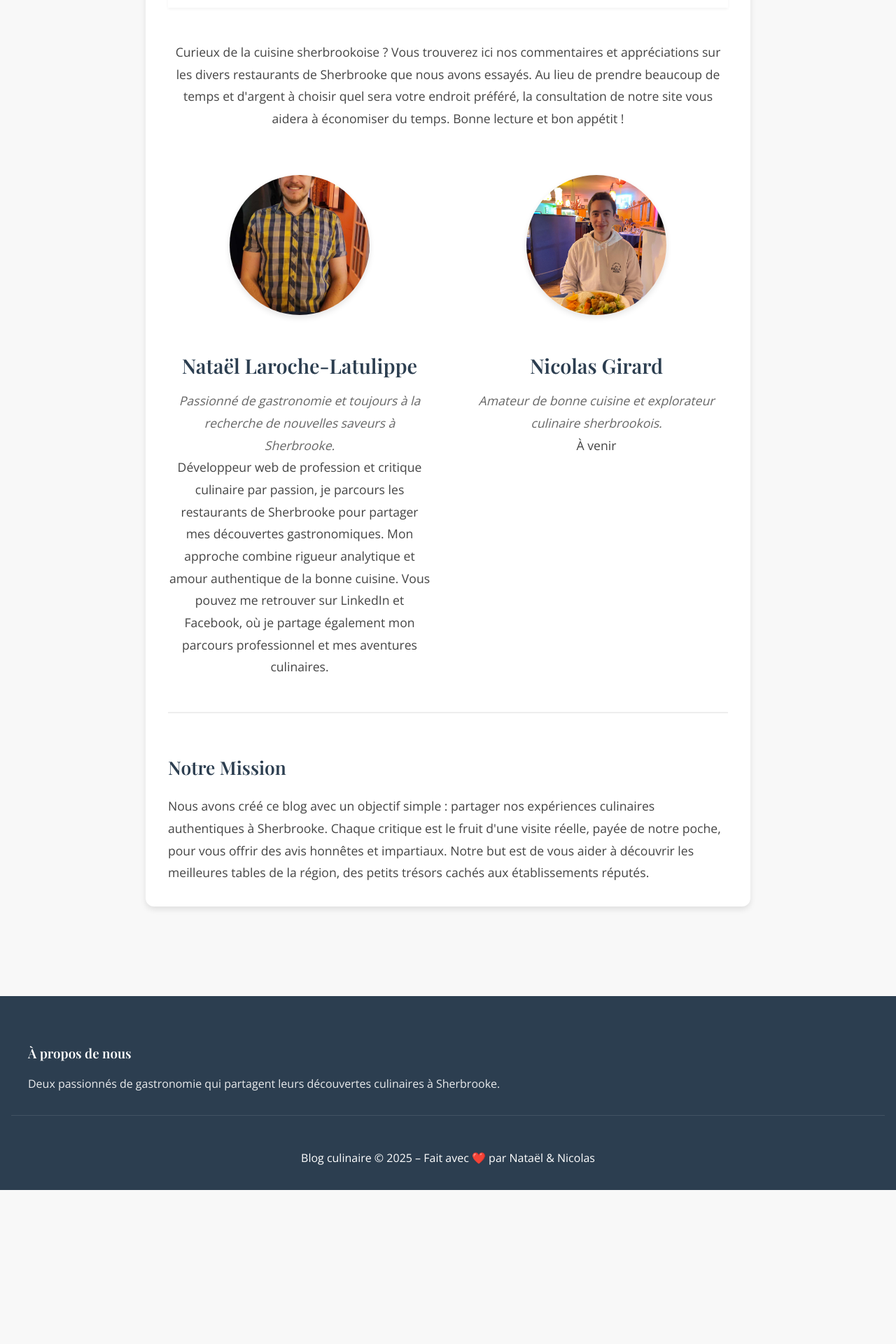
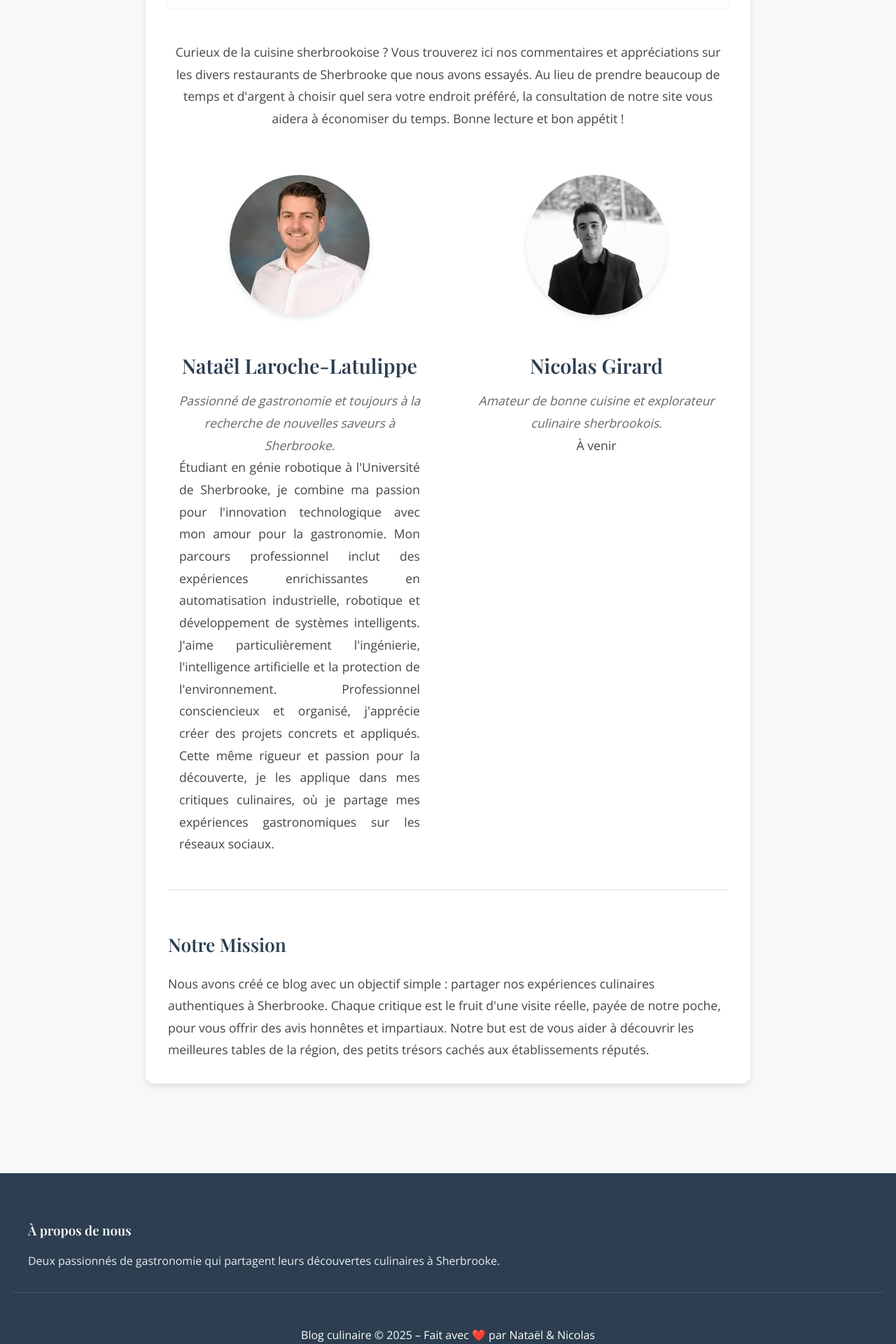
Before and after one commit to Natael21/blog-culinaire, a Jekyll site: the page built from about.html, in a window 1280 px wide. Shown: the part 783-2703 px from the top of the page at 70% size. Built offline with Jekyll 4.4.1, drawn with Linux system fonts in a browser that asks for light colours; a script that is not in the unit is left out; before the commit the page ends 2483 px from its top, so only the background shows below that.

Commit message:
a propos bio

```diff
--- a/about.html
+++ b/about.html
@@ -21,18 +21,18 @@
   <div class="team-grid">
     <div class="team-member">
       <div class="member-photo">
-        <img src="/images/Lotus blanc_natael.jpg" alt="Nataël Laroche-Latulippe">
+        <img src="/images/natael_profil.jpg" alt="Nataël Laroche-Latulippe">
       </div>
       <h2>Nataël Laroche-Latulippe</h2>
       <p class="member-intro">Passionné de gastronomie et toujours à la recherche de nouvelles saveurs à Sherbrooke.</p>
       <p class="member-bio">
-        Développeur web de profession et critique culinaire par passion, je parcours les restaurants de Sherbrooke pour partager mes découvertes gastronomiques. Mon approche combine rigueur analytique et amour authentique de la bonne cuisine. Vous pouvez me retrouver sur LinkedIn et Facebook, où je partage également mon parcours professionnel et mes aventures culinaires.
+        Étudiant en génie robotique à l'Université de Sherbrooke, je combine ma passion pour l'innovation technologique avec mon amour pour la gastronomie. Mon parcours professionnel inclut des expériences enrichissantes en automatisation industrielle, robotique et développement de systèmes intelligents. J'aime particulièrement l'ingénierie, l'intelligence artificielle et la protection de l'environnement. Professionnel consciencieux et organisé, j'apprécie créer des projets concrets et appliqués. Cette même rigueur et passion pour la découverte, je les applique dans mes critiques culinaires, où je partage mes expériences gastronomiques sur les réseaux sociaux.
       </p>
     </div>
 
     <div class="team-member">
       <div class="member-photo">
-        <img src="/images/Lotus blanc_nicolas.jpg" alt="Nicolas Girard">
+        <img src="/images/nicolas_profil.jpg" alt="Nicolas Girard">
       </div>
       <h2>Nicolas Girard</h2>
       <p class="member-intro">Amateur de bonne cuisine et explorateur culinaire sherbrookois.</p>
@@ -128,6 +128,8 @@
 .member-bio {
   line-height: 1.8;
   color: #444;
+  text-align: justify;
+  padding: 0 1rem;
 }
 
 .social-links {
@@ -181,5 +183,9 @@
     width: 150px;
     height: 150px;
   }
+
+  .member-bio {
+    padding: 0;
+  }
 }
 </style>
```
Also changed, not shown: images/natael_profil.jpg (added), images/nicolas_profil.jpg (added).
